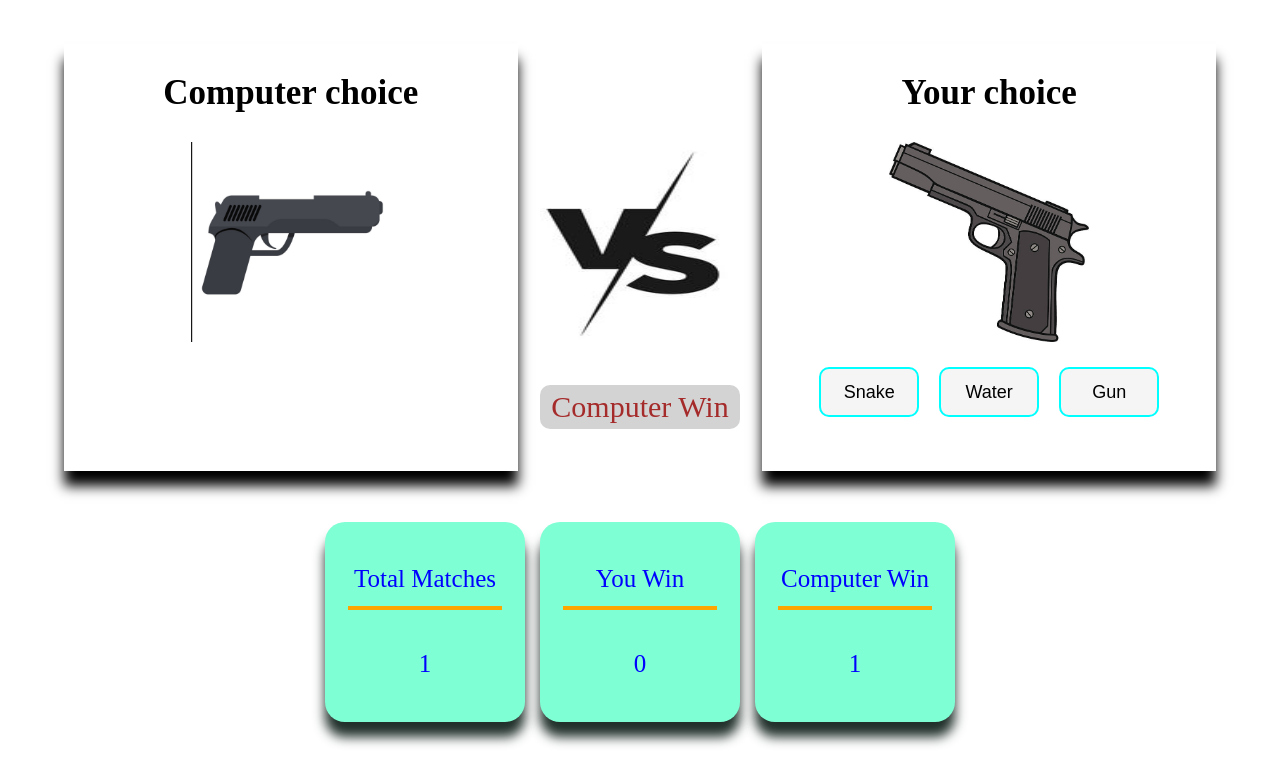
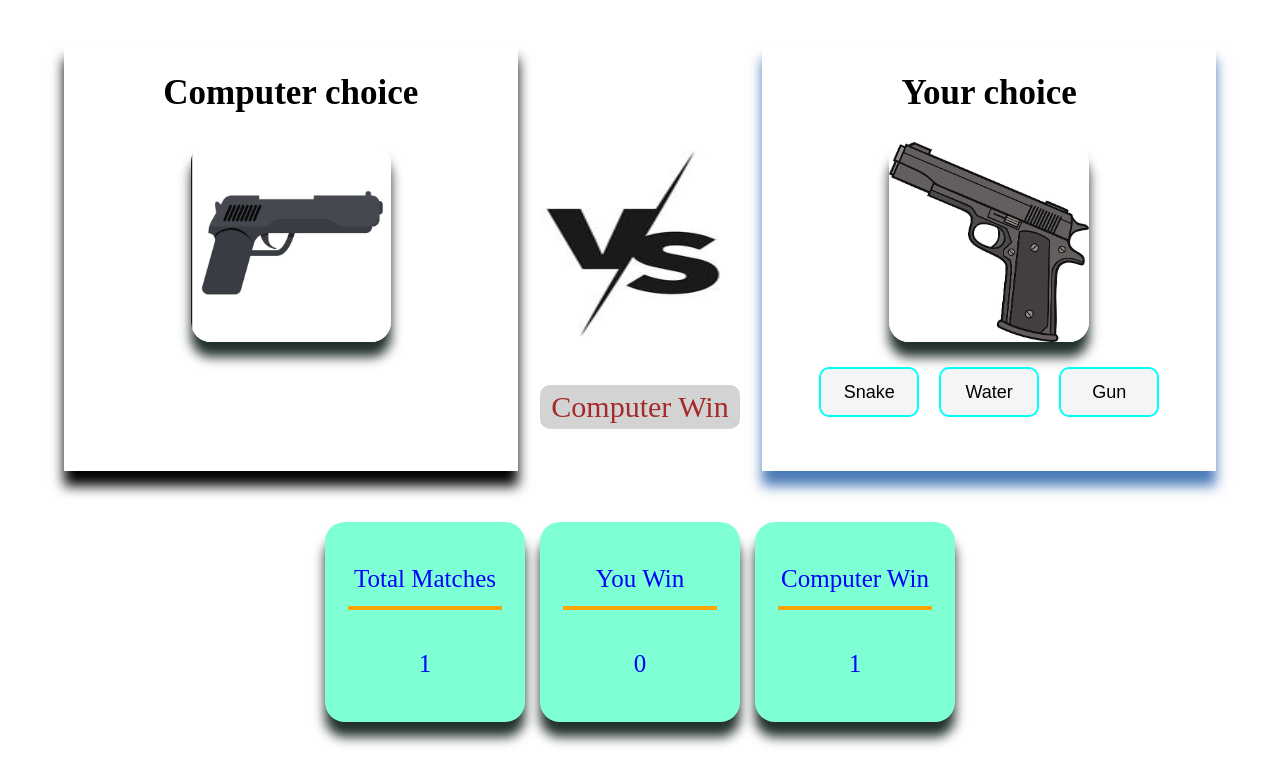
Before and after one commit to Subhadip023/JS_Learning, a plain HTML site: page Codes/sanke water gun game/index.html in a window 1280 px wide. Both pictures are taken after a click on the button "Gun". Drawn offline with Linux system fonts and the light colour scheme.

Commit message:
ch on style

```diff
--- a/Codes/sanke water gun game/index.html
+++ b/Codes/sanke water gun game/index.html
@@ -47,7 +47,7 @@
             display: flex;
             align-items: center;
             flex-direction: column;
-            box-shadow: 0px 15px 12px 0px
+            box-shadow: 0px 15px 12px 0px rgb(76, 124, 185);
 
             /* justify-content:  space-around; */
         }
@@ -78,6 +78,18 @@
         img {
             height: 200px;
             width: 200px;
+
+
+        }
+        .user  img{
+            box-shadow: 0px 15px 12px rgb(34, 49, 44);
+            border-radius: 20px;
+
+        }
+        .computer img{
+            box-shadow: 0px 15px 12px rgb(34, 49, 44);
+            border-radius: 20px;
+
         }
 
         .ans {
```
